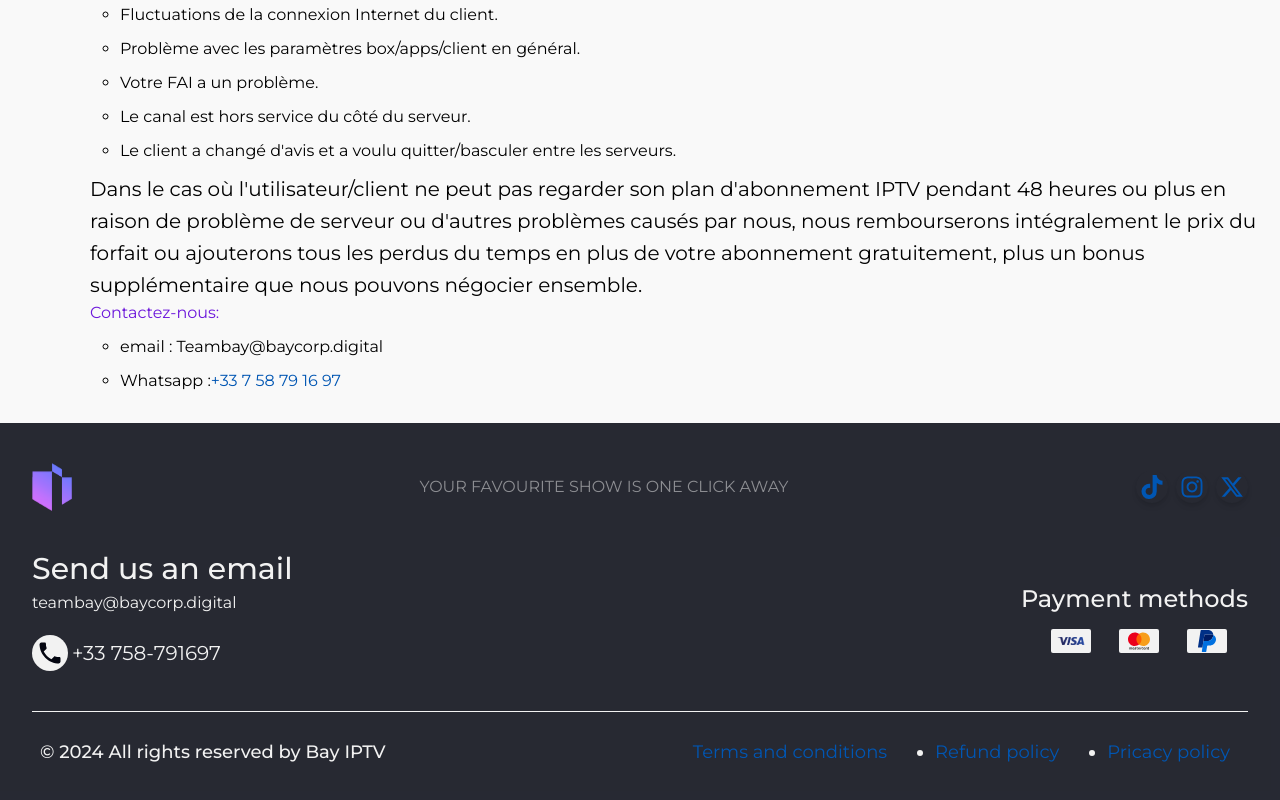
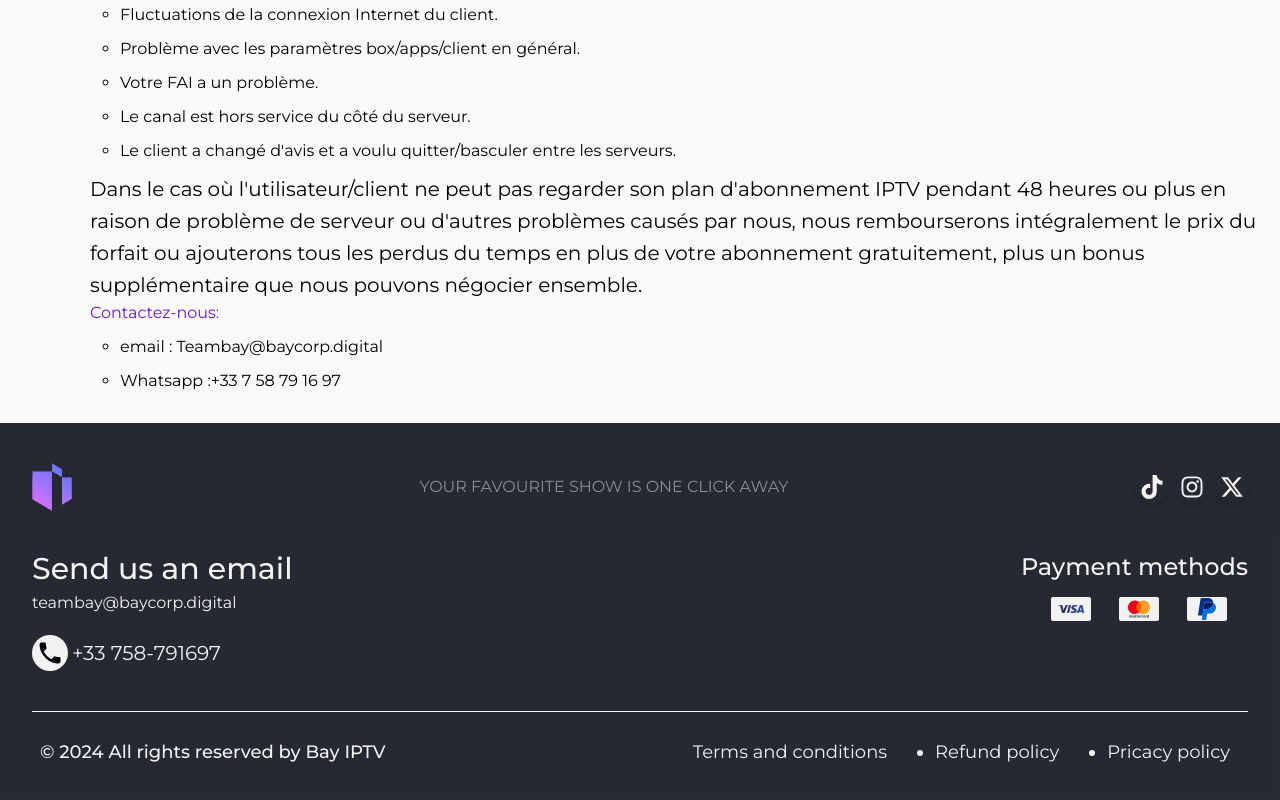
Before and after one commit to TinySmash/BayCorp, a Next.js app: page /refund-policy in a window 1280 px wide. Shown: the part 1496-2296 px from the top of the page. Built offline with nearby package versions, Linux system fonts and the light colour scheme.

Commit message:
policies

```diff
--- a/src/app/privacy-policy/privacy-policy.css
+++ b/src/app/privacy-policy/privacy-policy.css
@@ -27,15 +27,6 @@ p {
 
 ul {
   padding-left: 20px;
-}
-
-a {
-  color: #0056b3;
-  text-decoration: none;
-}
-
-a:hover {
-  text-decoration: underline;
 }
 
 .email-link {
--- a/src/app/refund-policy/refund.css
+++ b/src/app/refund-policy/refund.css
@@ -19,15 +19,6 @@ p {
 
 ul {
   padding-left: 20px;
-}
-
-a {
-  color: #0056b3;
-  text-decoration: none;
-}
-
-a:hover {
-  text-decoration: underline;
 }
 
 .email-link {
--- a/src/app/terms/terms.css
+++ b/src/app/terms/terms.css
@@ -19,15 +19,6 @@ p {
 
 ul {
   padding-left: 20px;
-}
-
-a {
-  color: #0056b3;
-  text-decoration: none;
-}
-
-a:hover {
-  text-decoration: underline;
 }
 
 .email-link {
--- a/src/components/nav/Footer.tsx
+++ b/src/components/nav/Footer.tsx
@@ -41,7 +41,7 @@ function Footer() {
           </a>
         </nav>
       </div>
-      <div className="flex flex-wrap md:flex-nowrap md:justify-between w-full mt-10">
+      <div className="flex flex-wrap md:flex-nowrap md:justify-between w-full mt-10 ">
         <div className="flex flex-col gap-1 w-full md:w-fit items-start">
           <h3 className="text-white font-medium text-xl lg:text-3xl">
             Send us an email
@@ -54,7 +54,7 @@ function Footer() {
             <h1 className="text-white lg:text-xl">+33 758-791697</h1>
           </div>
         </div>
-        <div className="mt-8">
+        <div className="mt-8 md:mt-0">
           <h3 className="text-white font-medium text-xl lg:text-2xl">
             Payment methods
           </h3>
```
